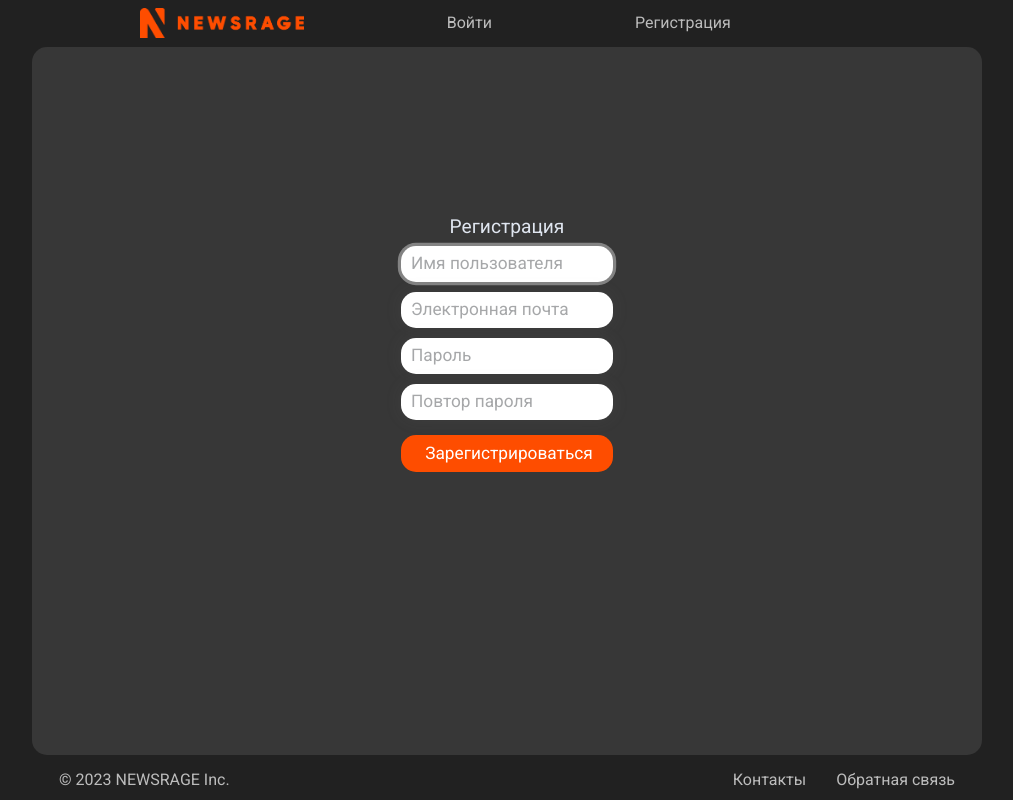
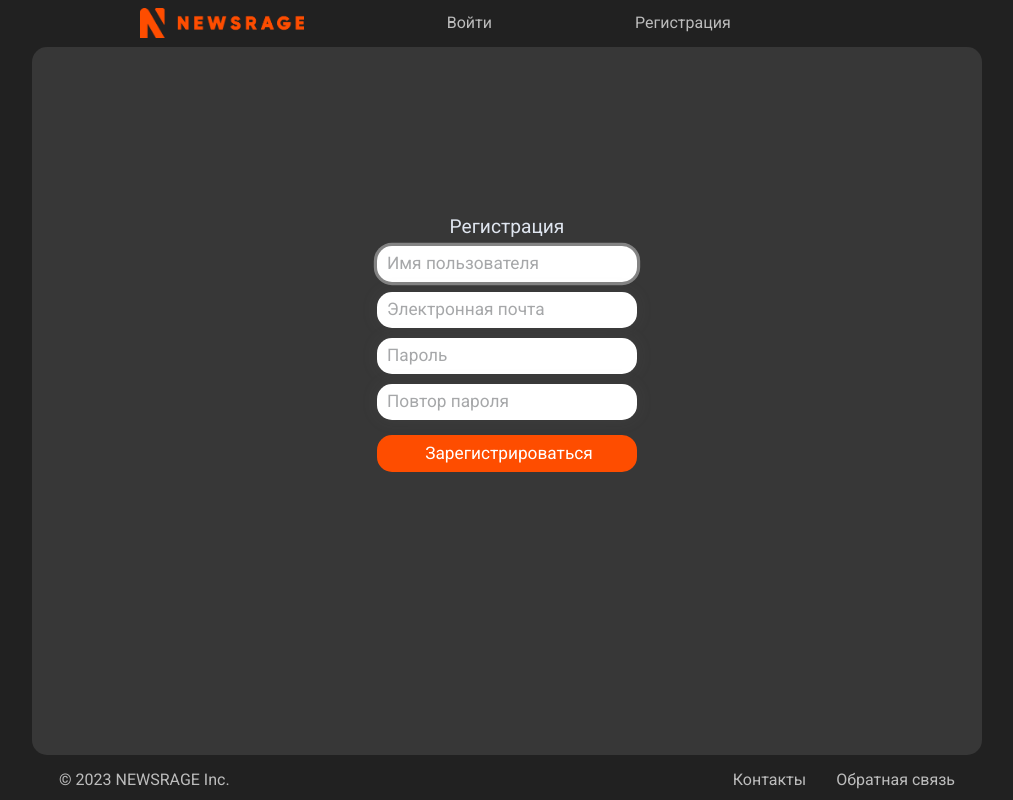
Before and after one commit to lopachukseva/newsrage, a Django app: page /register/ in a window 1280 px wide. Shown: the whole page, without its empty margins (133-1146 px from the left). Run offline with Django 4.2, Linux system fonts and the light colour scheme; data that the repository does not hold is empty.

Commit message:
style fixes

```diff
--- a/newsapp/static/newsapp/css/style.css
+++ b/newsapp/static/newsapp/css/style.css
@@ -505,8 +505,9 @@ a.text {
 }
 
 .login-form {
+    min-width: 260px;
+    max-width: 80%;
     display: flex;
-
     flex-direction: column;
     box-sizing: border-box;
     font-size: 1.2em;
@@ -576,6 +577,7 @@ a.text {
 
 .form-error .errorlist li {
     margin-top: 10px;
+    max-width: 300px;
 }
 
 
```
